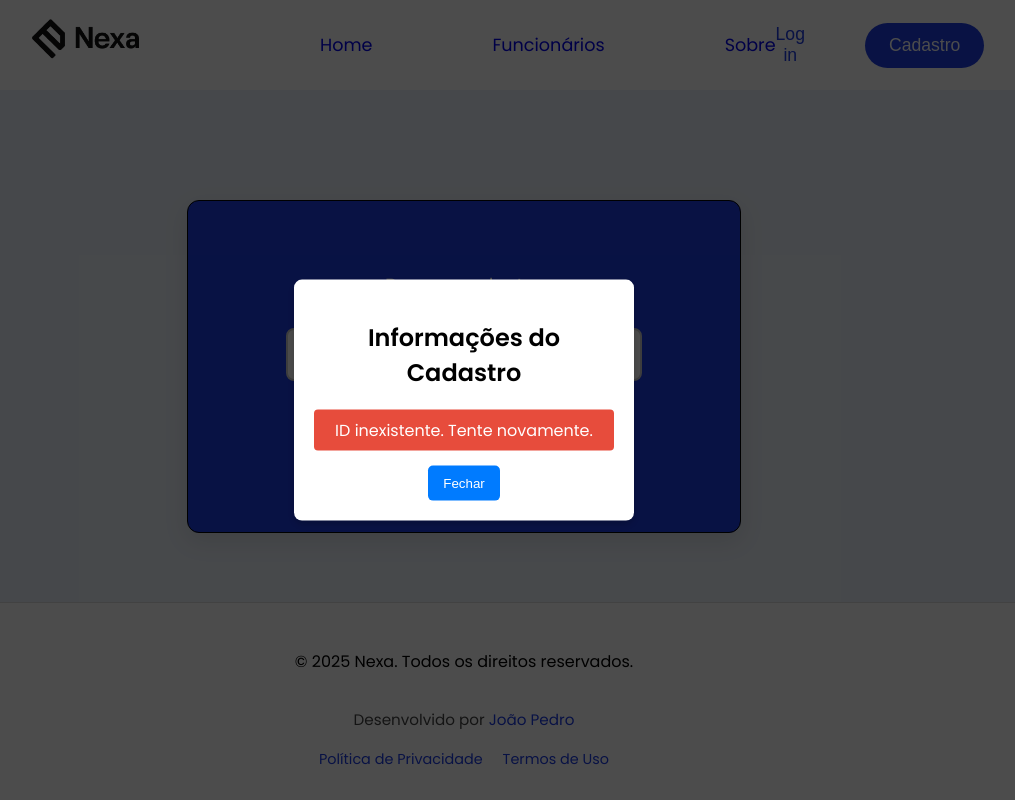
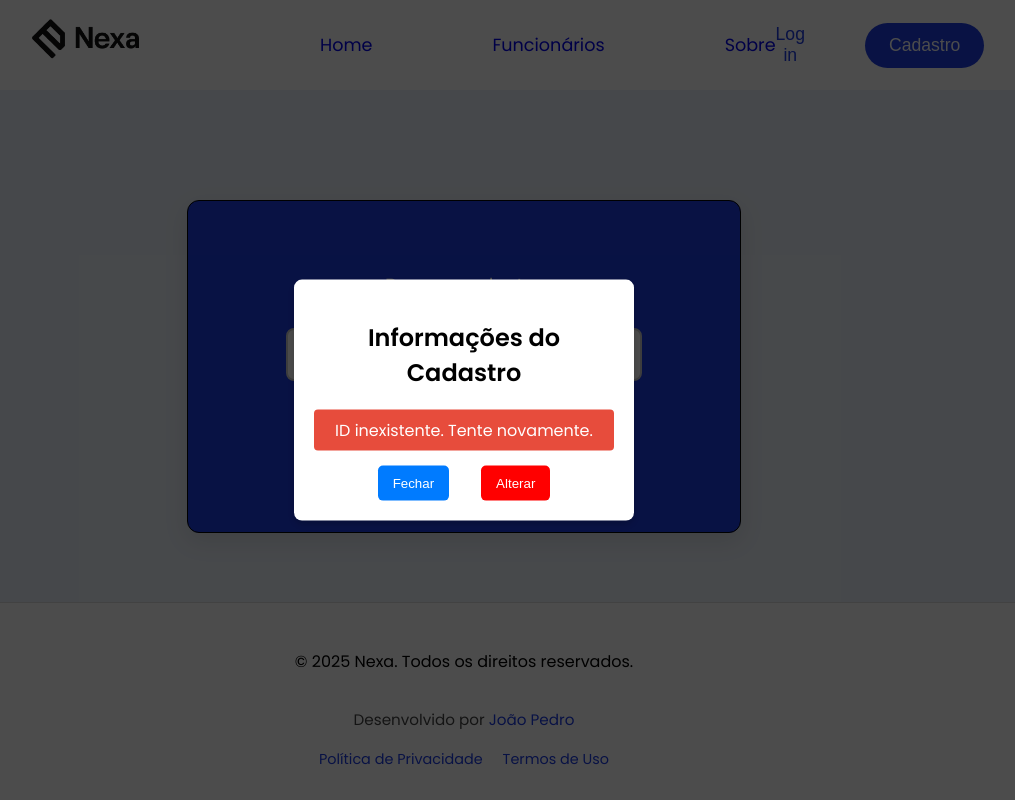
Before and after one commit to joaosehn2406/site-json-reader, a React (Vite) app: page /cadastro in a window 1280 px wide. Both pictures are taken after a click on the button "EXCLUIR". Shown: the whole page, without its empty margins (176-1191 px from the left). Built offline with nearby package versions, Linux system fonts and the light colour scheme.

Commit message:
feat: added alter button to the modal

```diff
--- a/src/components/Modal/ModalCad.css
+++ b/src/components/Modal/ModalCad.css
@@ -1,4 +1,3 @@
-/* Tudo só dentro de #modal-root */
 #modal-root .overlay {
     position: fixed;
     top: 0;
@@ -24,12 +23,12 @@
 }
 
 #modal-root .bt-fechar,
-#modal-root .bt-excluir {
+#modal-root .bt-alterar {
     padding: 10px 15px;
     border: none;
     border-radius: 5px;
     cursor: pointer;
-    margin: 15px 8px 0;
+    margin: 15px 16px 0;
     transition: background-color 0.2s;
     color: white;
 }
@@ -42,10 +41,10 @@
     background-color: #0056b3;
 }
 
-#modal-root .bt-excluir {
+#modal-root .bt-alterar {
     background-color: red;
 }
 
-#modal-root .bt-excluir:hover {
+#modal-root .bt-alterar:hover {
     background-color: #7e0404;
 }
--- a/src/components/Modal/ModalCad.jsx
+++ b/src/components/Modal/ModalCad.jsx
@@ -10,6 +10,7 @@ function Modal({ isOpen, closeModal, deleteInfo, children }) {
             <div className="modal">
                 {children}
                 <button className="bt-fechar" onClick={closeModal}>Fechar</button>
+                <button className="bt-alterar">Alterar</button>
             </div>
         </div>
     );
```
